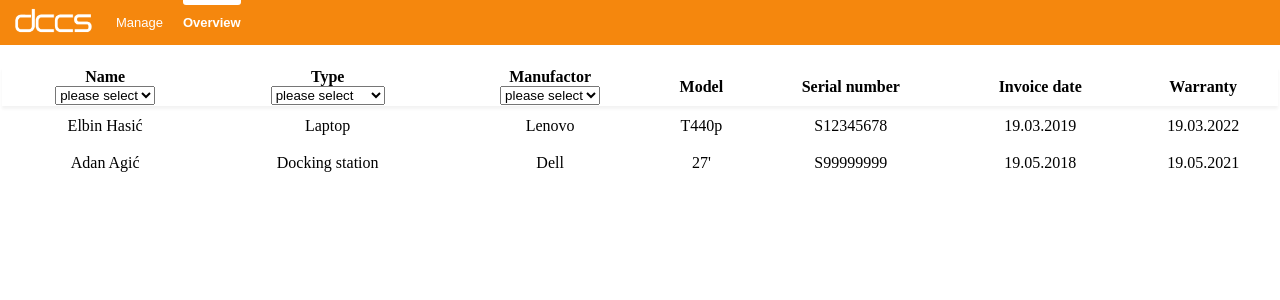
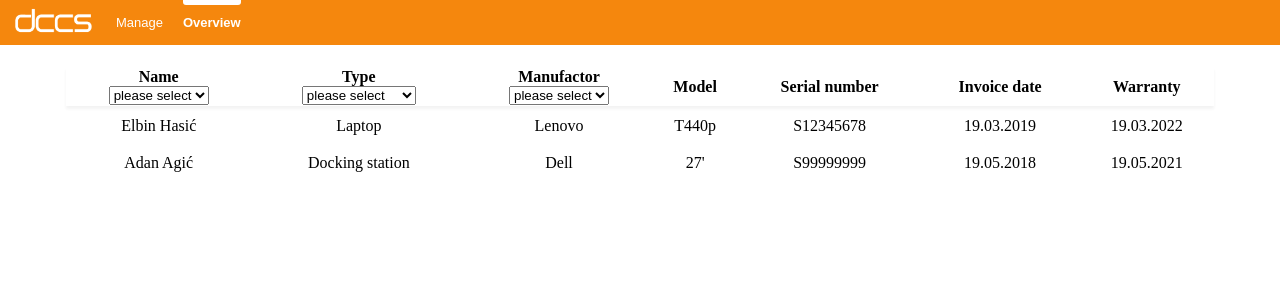
Before and after one commit to adnanalicic/react-dccs-starter-kit, a React (Create React App) app: page /#/overview in a window 1280 px wide. Shown: the top 300 px of the page. Built offline with nearby package versions, Linux system fonts and the light colour scheme; data requests are answered from the project's data file.

Commit message:
refactor

```diff
--- a/src/views/app/App.jsx
+++ b/src/views/app/App.jsx
@@ -12,11 +12,13 @@ export default class App extends React.Component {
       <div className="App">
         <HashRouter>
           <Header />
-          <Switch>
-            <Route path="/" exact component={StartPage} />
-            <Route path="/manage" component={ManagePage} />
-            <Route path="/overview" component={OverviewPage} />
-          </Switch>
+          <div className="page-container">
+            <Switch>
+              <Route path="/" exact component={StartPage} />
+              <Route path="/manage" component={ManagePage} />
+              <Route path="/overview" component={OverviewPage} />
+            </Switch>
+          </div>
         </HashRouter>
       </div>
     );
--- a/src/views/overview/equipmenttable/EquipmentTable.jsx
+++ b/src/views/overview/equipmenttable/EquipmentTable.jsx
@@ -36,9 +36,7 @@ export default class EquipmentTable extends React.Component {
 
   render() {
     return (
-      <div>
-        <div className="page-container">
-          <table className="overview-table">
+      <table className="equipment-table">
         <thead>
           <tr>
             <td>
@@ -47,17 +45,11 @@ export default class EquipmentTable extends React.Component {
             </td>
             <td>
               <span>Type</span>
-                  <DynamicSelect
-                    name="equipmentType"
-                    onChange={this.filterTable}
-                  />
+              <DynamicSelect name="equipmentType" onChange={this.filterTable} />
             </td>
             <td>
               <span>Manufactor</span>
-                  <DynamicSelect
-                    name="manufactor"
-                    onChange={this.filterTable}
-                  />
+              <DynamicSelect name="manufactor" onChange={this.filterTable} />
             </td>
             <td>Model</td>
             <td>Serial number</td>
@@ -71,8 +63,6 @@ export default class EquipmentTable extends React.Component {
           ))}
         </tbody>
       </table>
-        </div>
-      </div>
     );
   }
 }
--- a/src/views/overview/overviewpage.css
+++ b/src/views/overview/overviewpage.css
@@ -1,27 +1,28 @@
 .page-container {
   margin: auto;
   margin-top: 20px;
+  width: 90%;
 }
 
-.overview-table {
+.equipment-table {
   width: 100%;
 }
 
-.overview-table thead {
+.equipment-table thead {
   box-shadow: 0 3px 3px 0px rgba(0, 0, 0, 0.05);
 }
 
-.overview-table thead tr {
+.equipment-table thead tr {
   font-weight: 700;
 }
 
-.overview-table tr {
+.equipment-table tr {
   height: 35px;
   font-weight: 300;
   border-bottom: solid 1px rgba(0, 0, 0, 0.05);
 }
 
-.overview-table tr:hover {
+.equipment-table tr:hover {
   background-color: rgba(0, 0, 0, 0.05);
   cursor: pointer;
 }
```
Lines whose indentation alone changed are shown as unchanged.
